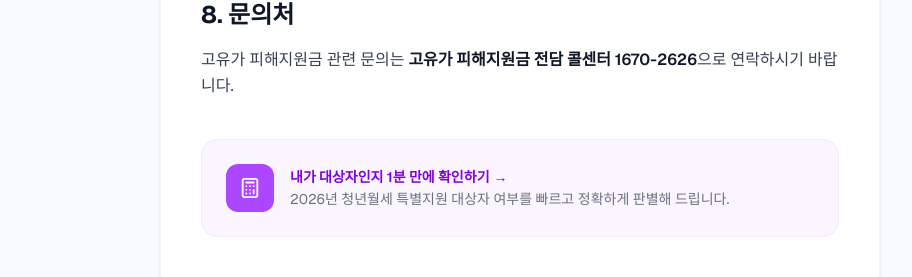
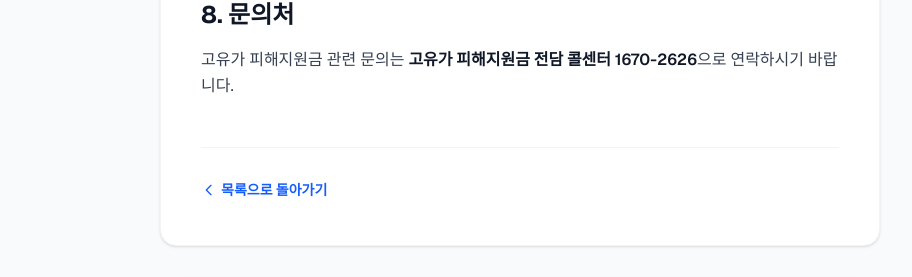
Before and after one commit to j-up/lifefit, a Next.js app: page /posts/2026-goyuga-pihae-support in a window 1280 px wide. Shown: the part 3031-3308 px from the top of the page, without its empty margins (120-1032 px from the left). Built offline with nearby package versions, Linux system fonts and the light colour scheme; no server answers.

Commit message:
refact: 블로그 포스트 하단 관련 도구 CTA 동적 설정 개선 및 매핑 고도화

```diff
--- a/app/data/posts-rich-4.ts
+++ b/app/data/posts-rich-4.ts
@@ -96,6 +96,12 @@
 
 <h2>파킹통장 자금, 적금 선납이연과 연계해 200% 활용하기</h2>
 <p>파킹통장에 묵혀둔 목돈은 그냥 두는 것보다 고금리 정기적금의 <strong>선납이연 플랜</strong>과 결합할 때 시너지가 극대화됩니다. 적금의 첫 회차에 일부 금액만 납입하고 나머지 잔액은 파킹통장에서 이자를 받으며 대기하다가, 예정된 회차에 맞춰 적금에 밀어 넣는 방식으로 <strong>이자 수익을 양쪽에서 모두 챙기는 스마트한 재테크</strong>가 가능합니다. 본인의 적금 계획에 선납이연을 어떻게 적용할 수 있을지 계산기를 통해 확인해 보세요.</p>`,
+    relatedTool: {
+      href: "/tools/savings-plan",
+      label: "적금 선납이연 플랜 계산기",
+      desc: "파킹통장 자금과 연계하여 적금 이자를 극대화하는 선납이연 일정을 설계하세요.",
+      theme: "blue"
+    }
   },
   {
     id: "16",
@@ -185,6 +191,12 @@
 
 <h2>내가 복지 혜택 대상자인지 1분 만에 판별하는 법</h2>
 <p>청년 주거 지원 및 월세 특별지원의 복잡한 가구 소득 요건을 직접 계산하기 어려우신가요? 본인의 나이와 가구원 수, 그리고 소득 구간 정보만 입력하면 <strong>청년월세 특별지원 지원 대상이 될 수 있는지 여부를 실시간으로 판별</strong>해 주는 편리한 시뮬레이션 계산기를 제공하고 있습니다. 지금 바로 자격을 확인해 보시고 월 20만 원의 주거 혜택을 놓치지 마세요!</p>`,
+    relatedTool: {
+      href: "/tools/fit-youth",
+      label: "내가 대상자인지 1분 만에 확인하기",
+      desc: "2026년 청년월세 특별지원 대상자 여부를 빠르고 정확하게 판별해 드립니다.",
+      theme: "purple"
+    }
   },
   {
     id: "17",
@@ -236,6 +248,12 @@
 
 <h2>청년미래적금 예상 혜택 미리 계산해보기</h2>
 <p>내 나이와 소득, 그리고 가구 중위소득 기준을 대입하여 청년미래적금 가입 시 <strong>매칭될 정부 기여금 비율(12% 우대형 vs 6% 일반형)을 판별하고, 3년 뒤 받게 될 최종 세후 원리금과 비과세 혜택 액수</strong>를 1분 만에 계산해 주는 청년미래적금 전용 시뮬레이터를 이용해 보세요. 나만의 저축 플랜을 더 완벽하게 세울 수 있습니다.</p>`,
+    relatedTool: {
+      href: "/tools/future-savings",
+      label: "청년미래적금 예상 혜택 계산기",
+      desc: "우대금리 조건과 정부 기여금 혜택을 반영해 만기 시 실수령액을 즉시 시뮬레이션하세요.",
+      theme: "indigo"
+    }
   },
   {
     id: "19",
@@ -285,6 +303,12 @@
 
 <h2>아동 및 가구 수당 실수령액 시뮬레이션하기</h2>
 <p>우리 가정의 자녀 수와 가구원 나이에 따라 매달 또는 매년 실제로 환급받고 수령할 수 있는 <strong>자녀 세액 공제액 및 아동수당 합산 예상 수령금</strong>을 정확히 산정해 보고 싶으신가요? 본인의 상세 조건에 꼭 맞는 맞춤형 수당 산출 시뮬레이션 계산기를 제공해 드리고 있으니, 지금 바로 실행해 보시고 숨어 있는 우리 집 가계 지원금을 찾아가세요!</p>`,
+    relatedTool: {
+      href: "/tools/child-tax-benefit",
+      label: "자녀세액공제 및 아동수당 계산기",
+      desc: "우리 가정의 자녀 수와 소득 요건에 따른 총 혜택금과 세금 절감액을 확인하세요.",
+      theme: "emerald"
+    }
   },
   {
     id: "20",
@@ -367,6 +391,12 @@
 
 <h2>나의 연말정산 및 투자 절세 혜택 직접 산출해보기</h2>
 <p>ISA 계좌로 금융 상품을 굴렸을 때 일반 계좌 대비 아낄 수 있는 이자세와 연금 전환 시 얻게 되는 <strong>실질 소득세 절감액</strong>이 궁금하신가요? 가구 소득과 예상 투자 소득액을 입력하면 맞춤형 세금 환급액 및 절세 이자를 즉시 시뮬레이션해 주는 계산기를 활용해 본인만의 투자 절세 설계를 구상해 보세요!</p>`,
+    relatedTool: {
+      href: "/tools/tax-calculator",
+      label: "연봉별 실수령액 및 절세 계산기",
+      desc: "내 연봉 기준 소득세와 건강보험료, 그리고 ISA 절세 효과를 1초 만에 확인해 보세요.",
+      theme: "amber"
+    }
   },
   {
     id: "21",
@@ -447,6 +477,12 @@
 
 <h2>가입 전 혜택 시뮬레이션 활용하기</h2>
 <p>내가 일반형(6% 매칭)인지 우대형(12% 매칭)인지 헷갈리거나, 월 저축 금액에 따라 3년 뒤 통장에 찍힐 최종 만기 원리금과 비과세로 아끼는 이자액이 얼마인지 직접 눈으로 보고 가입하고 싶으신가요? 본인의 상세 자격을 진단하고 만기 수령 금액을 10초 만에 시뮬레이션해 주는 계산기를 활용해 실속 있게 재테크를 시작해 보세요!</p>`,
+    relatedTool: {
+      href: "/tools/future-savings",
+      label: "청년미래적금 혜택 진단 계산기",
+      desc: "내 소득과 연령에 부합하는 정부 매칭 기여금 및 비과세 혜택을 10초 만에 시뮬레이션하세요.",
+      theme: "indigo"
+    }
   },
   {
     id: "22",
@@ -489,6 +525,12 @@
 
 <h2>내 건강보험료 인상 리스크 1분 모의계산</h2>
 <p>직장 외 부업 수입이나 프리랜서 소득 금액에 따라 <strong>내가 피부양자 자격을 계속 유지할 수 있는지, 혹은 다가올 11월에 지역건보료 고지서로 추가 지출될 금액이 얼마인지</strong> 불안하신가요? 본인의 직장 연봉과 부업 소득을 대입해 건보료 리스크와 피부양자 상실 확률을 즉시 시뮬레이션해 주는 계산기를 통해 미리 재정 계획을 점검해 보세요!</p>`,
+    relatedTool: {
+      href: "/tools/njob-tax",
+      label: "N잡러 세금 및 건보료 계산기",
+      desc: "종합소득세 신고 후 부업 소득에 따른 건강보험료 추가액과 피부양자 상실 위험도를 판별해 드립니다.",
+      theme: "teal"
+    }
   },
   {
     id: "23",
@@ -536,6 +578,12 @@
 
 <h2>내 소득 구간에 맞는 복지 수당 매칭해보기</h2>
 <p>구직촉진수당 외에도 청년월세 특별지원, 첫만남이용권 등 내가 신청할 수 있는 숨겨진 정부 지원 복지 수당이 더 있을지 궁금하신가요? 본인의 나이와 가구 형태, 소득 요건 정보를 대입해 <strong>2026년 기준 본인 맞춤형 정부/지자체 복지 혜택과 예상 환급금을 1분 만에 판별</strong>해 주는 시뮬레이터를 이용해 보시고 나만을 위한 복지 수당 혜택을 한눈에 매칭해 보세요!</p>`,
+    relatedTool: {
+      href: "/tools/fit-youth",
+      label: "내가 받을 수 있는 복지 수당 매칭 계산기",
+      desc: "내 나이와 소득 분위에 꼭 맞는 최적의 정부 지원 복지 혜택 리스트를 찾아드립니다.",
+      theme: "purple"
+    }
   },
   {
     id: "33",
@@ -609,6 +657,12 @@
 <div class="bg-amber-50 border-l-4 border-amber-500 p-4 my-6 rounded-r-lg">
   <p>⚠️ <strong>소멸시효 소멸 주의:</strong> 만기 도래 후 청구하지 않은 채권은 은행이 공시한 소멸기한(원금 5년, 이자 5년)이 지나면 영구히 환급이 불가능해집니다. 미루지 마시고 지금 스마트폰을 열어 본인 계좌를 조회해 보시기 바랍니다.</p>
 </div>`,
+    relatedTool: {
+      href: "/tools/car-bond",
+      label: "자동차 채권 환급금 모의 계산기",
+      desc: "내 차 가격과 등록 지역에 해당하는 미환급 채권 금액 및 즉시매도 할인 수수료를 즉시 계산합니다.",
+      theme: "blue"
+    }
   },
   {
     id: "34",
@@ -658,6 +712,12 @@
 <div class="bg-amber-50 border-l-4 border-amber-500 p-4 my-6 rounded-r-lg">
   <p>⚠️ <strong>사용 횟수 한도 체크:</strong> K-패스는 한 달에 최대 60회 이용분까지만 환급 혜택이 주어집니다. 따라서 한 달에 60회를 넘어 70~80회씩 대중교통을 탈 정도로 이동이 잦은 서울 거주자라면, 기후동행카드가 압도적인 가성비를 보여줍니다.</p>
 </div>`,
+    relatedTool: {
+      href: "/tools/kpass-climate",
+      label: "K-패스 vs 기후동행카드 비교 분석기",
+      desc: "내 한 달 탑승 횟수와 거리 요금을 기준으로 월 최다 교통비 절약 카드를 즉시 추천합니다.",
+      theme: "blue"
+    }
   },
   {
     id: "35",
@@ -718,6 +778,12 @@
 <div class="bg-amber-50 border-l-4 border-amber-500 p-4 my-6 rounded-r-lg">
   <p>⚠️ <strong>연령 조건 유의사항:</strong> 자녀세액공제는 만 8세 이상 자녀부터 적용되지만, 기본 인적공제(1인당 150만 원 소득공제)는 만 20세 이하 자녀까지 연령 요건만 맞으면 부모 소득 요건(연간 소득금액 100만 원 이하)을 충족할 때 모두 적용되므로 혼동하지 마시고 모두 입력하셔야 세금 혜택을 극대화할 수 있습니다.</p>
 </div>`,
+    relatedTool: {
+      href: "/tools/child-tax-benefit",
+      label: "자녀세액공제 및 육아수당 시뮬레이터",
+      desc: "자녀 수와 연령에 따라 제공되는 세액공제 한도 및 아동수당 합산 수령액을 즉시 계산합니다.",
+      theme: "emerald"
+    }
   },
   {
     id: "36",
@@ -766,5 +832,11 @@
 <div class="bg-amber-50 border-l-4 border-amber-500 p-4 my-6 rounded-r-lg">
   <p>⚠️ <strong>정기적금 확인 및 자동이체 해제 필수:</strong> 선납이연을 활용하기 위해서는 가입하려는 상품이 반드시 매달 납입액이 고정된 <strong>정기적금(정액적립식)</strong>인지 확인해야 하며, 매달 정기적으로 나가는 <strong>자동이체 설정을 반드시 해제</strong>하고 직접 계획된 날짜에 수동 이체해야 사고가 나지 않습니다.</p>
 </div>`,
+    relatedTool: {
+      href: "/tools/savings-plan",
+      label: "정기적금 선납이연 플랜 시뮬레이터",
+      desc: "적금 금액, 연 이율, 납입 개월 수에 기반해 최고의 이자 마일리지를 보장하는 입금 캘린더를 생성합니다.",
+      theme: "blue"
+    }
   },
 ];
--- a/app/data/posts.ts
+++ b/app/data/posts.ts
@@ -2,6 +2,13 @@
 import { postsPart2 } from "./posts-rich-2";
 import { postsPart3 } from "./posts-rich-3";
 import { postsPart4 } from "./posts-rich-4";
+
+export interface RelatedTool {
+  href: string;
+  label: string;
+  desc: string;
+  theme: "blue" | "teal" | "purple" | "amber" | "indigo" | "rose" | "emerald";
+}
 
 export interface Post {
   id: string;
@@ -13,6 +20,7 @@
   image: string;
   category: string;
   readTime: string;
+  relatedTool?: RelatedTool;
 }
 
 export const posts: Post[] = [...postsPart1, ...postsPart2, ...postsPart3, ...postsPart4];
--- a/app/posts/[slug]/page.tsx
+++ b/app/posts/[slug]/page.tsx
@@ -132,7 +132,17 @@
   }
 
   const relatedTool = (() => {
+    if (post.relatedTool) {
+      return post.relatedTool;
+    }
     switch (post.category) {
+      case "housing":
+        return {
+          href: "/tools/fit-youth",
+          label: "내가 대상자인지 1분 만에 확인하기",
+          desc: "2026년 청년월세 특별지원 대상자 여부를 빠르고 정확하게 판별해 드립니다.",
+          theme: "purple" as const,
+        };
       case "육아·복지":
       case "복지·육아":
         return {
@@ -149,35 +159,59 @@
           theme: "teal" as const,
         };
       default:
-        return {
-          href: "/tools/fit-youth",
-          label: "내가 대상자인지 1분 만에 확인하기",
-          desc: "2026년 청년월세 특별지원 대상자 여부를 빠르고 정확하게 판별해 드립니다.",
-          theme: "purple" as const,
-        };
+        return null;
     }
   })();
 
-  const ctaClass =
-    relatedTool.theme === "blue"
-      ? "border-blue-100 bg-blue-50 hover:bg-blue-100"
-      : relatedTool.theme === "teal"
-        ? "border-teal-100 bg-teal-50 hover:bg-teal-100"
-        : "border-purple-100 bg-purple-50 hover:bg-purple-100";
-
-  const iconClass =
-    relatedTool.theme === "blue"
-      ? "bg-blue-500 text-white"
-      : relatedTool.theme === "teal"
-        ? "bg-teal-500 text-white"
-        : "bg-purple-500 text-white";
-
-  const textClass =
-    relatedTool.theme === "blue"
-      ? "text-blue-700"
-      : relatedTool.theme === "teal"
-        ? "text-teal-700"
-        : "text-purple-700";
+  const themeClasses = relatedTool
+    ? (() => {
+        switch (relatedTool.theme) {
+          case "blue":
+            return {
+              cta: "border-blue-100 bg-blue-50 hover:bg-blue-100",
+              icon: "bg-blue-500 text-white",
+              text: "text-blue-700",
+            };
+          case "teal":
+            return {
+              cta: "border-teal-100 bg-teal-50 hover:bg-teal-100",
+              icon: "bg-teal-500 text-white",
+              text: "text-teal-700",
+            };
+          case "amber":
+            return {
+              cta: "border-amber-100 bg-amber-50 hover:bg-amber-100",
+              icon: "bg-amber-500 text-white",
+              text: "text-amber-700",
+            };
+          case "indigo":
+            return {
+              cta: "border-indigo-100 bg-indigo-50 hover:bg-indigo-100",
+              icon: "bg-indigo-500 text-white",
+              text: "text-indigo-700",
+            };
+          case "rose":
+            return {
+              cta: "border-rose-100 bg-rose-50 hover:bg-rose-100",
+              icon: "bg-rose-500 text-white",
+              text: "text-rose-700",
+            };
+          case "emerald":
+            return {
+              cta: "border-emerald-100 bg-emerald-50 hover:bg-emerald-100",
+              icon: "bg-emerald-500 text-white",
+              text: "text-emerald-700",
+            };
+          case "purple":
+          default:
+            return {
+              cta: "border-purple-100 bg-purple-50 hover:bg-purple-100",
+              icon: "bg-purple-500 text-white",
+              text: "text-purple-700",
+            };
+        }
+      })()
+    : null;
 
   const jsonLdArticle = {
     "@context": "https://schema.org",
@@ -310,18 +344,19 @@
             />
 
             {/* Related Tool CTA */}
+            {relatedTool && themeClasses && (
               <div className="mt-10">
                 <Link
                   href={relatedTool.href}
-                className={`group flex items-center gap-4 rounded-2xl border p-5 transition-all sm:p-6 ${ctaClass}`}
+                  className={`group flex items-center gap-4 rounded-2xl border p-5 transition-all sm:p-6 ${themeClasses.cta}`}
                 >
                   <div
-                  className={`flex h-12 w-12 shrink-0 items-center justify-center rounded-xl ${iconClass}`}
+                    className={`flex h-12 w-12 shrink-0 items-center justify-center rounded-xl ${themeClasses.icon}`}
                   >
                     <Calculator size={22} />
                   </div>
                   <div className="min-w-0">
-                  <p className={`text-sm font-semibold ${textClass}`}>
+                    <p className={`text-sm font-semibold ${themeClasses.text}`}>
                       {relatedTool.label}
                       <span className="ml-1 inline-block transition-transform group-hover:translate-x-1">
                         →
@@ -333,6 +368,7 @@
                   </div>
                 </Link>
               </div>
+            )}
 
             {/* Back link */}
             <div className="mt-12 border-t border-gray-100 pt-8">
```
Lines whose indentation alone changed are shown as unchanged.
